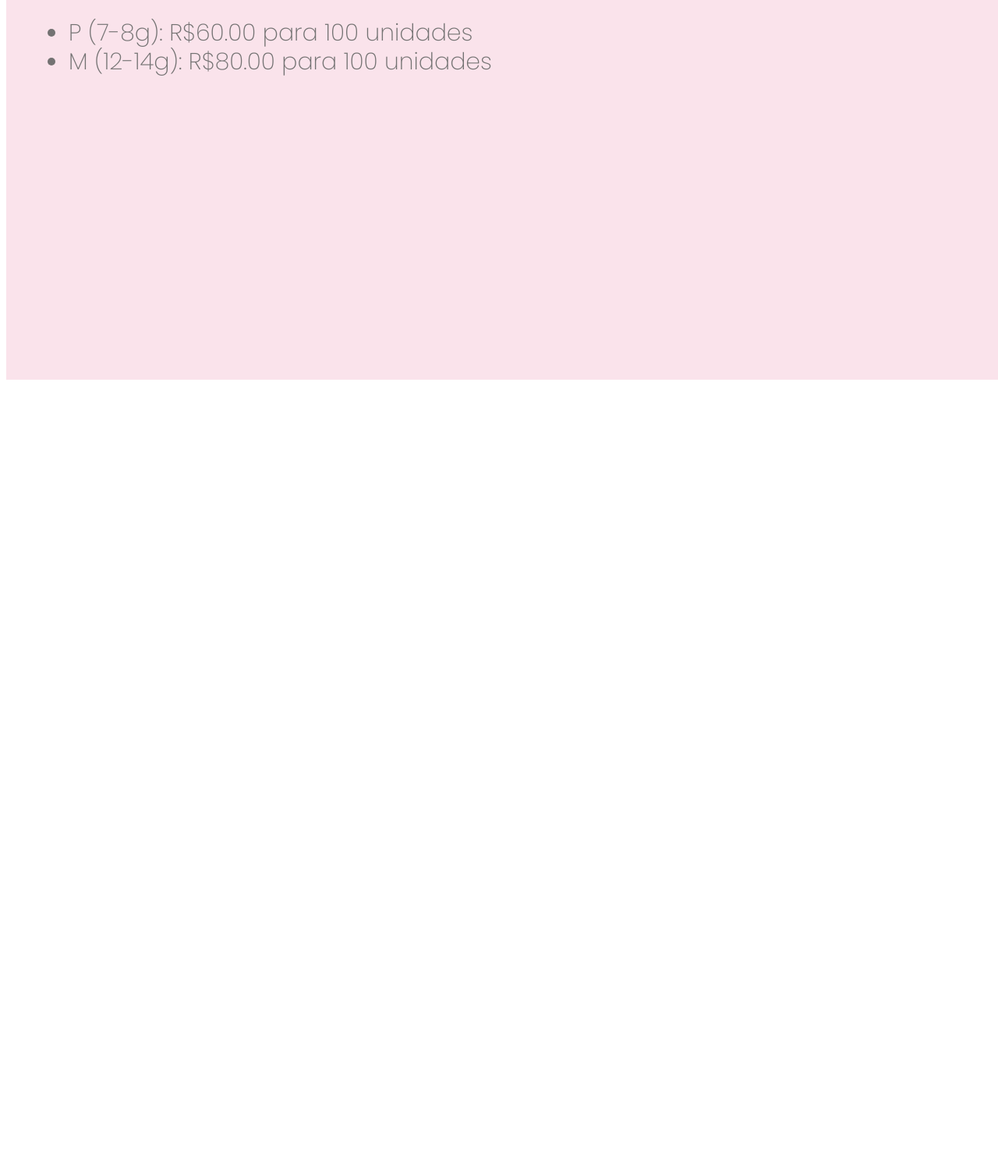
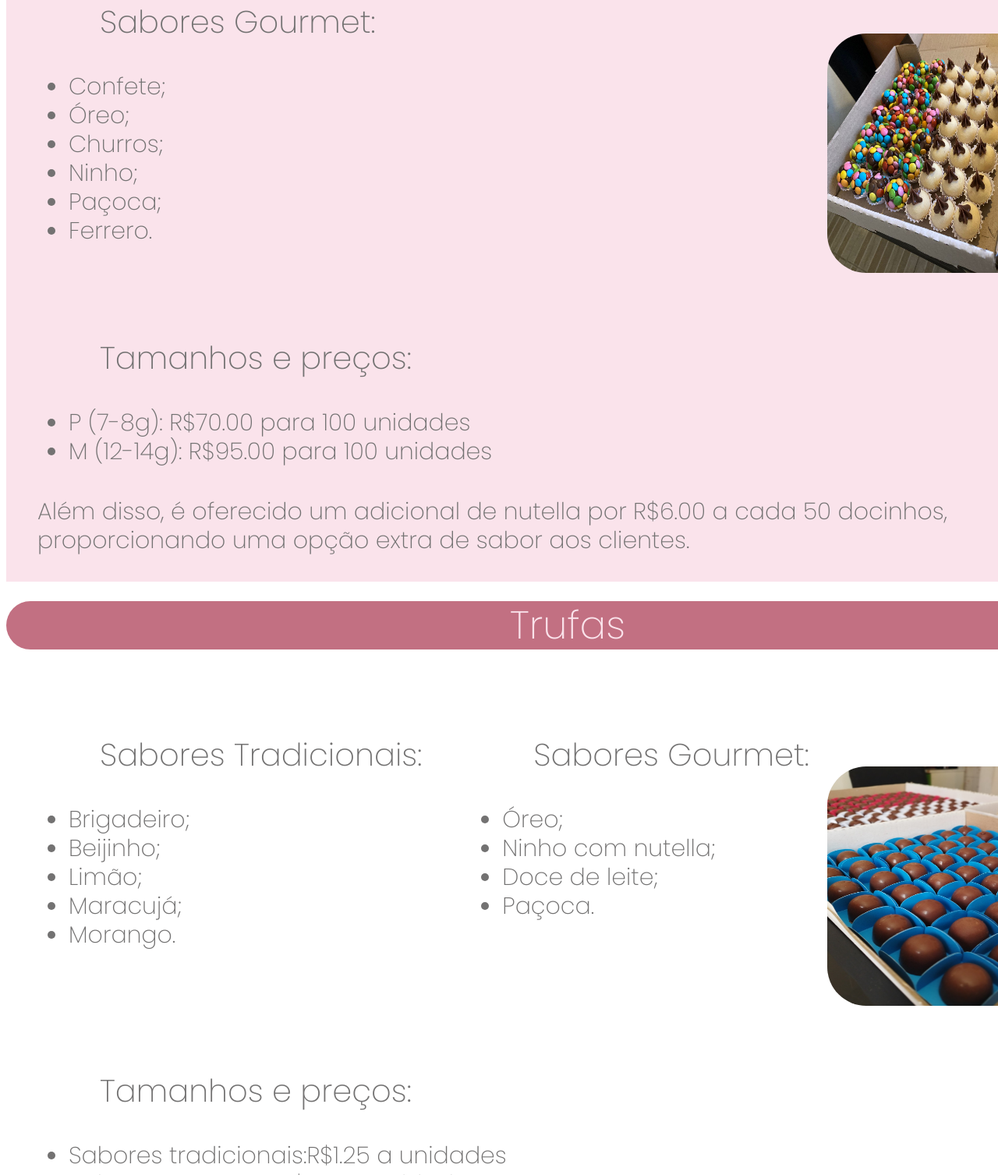
Before and after one commit to suassunasaulo/doceria, a plain HTML site: page pages/Catalogo.html in a window 1280 px wide. Shown: the part 1293-2800 px from the top of the page at 78% size. Before the commit the page ends 1788 px from the top, so only its background shows below. Drawn offline with Linux system fonts and the light colour scheme.

Commit message:
Continuação do catálogo

```diff
--- a/estilo/Catalogo.css
+++ b/estilo/Catalogo.css
@@ -1,4 +1,5 @@
 @import url('https://fonts.googleapis.com/css2?family=Poppins:wght@200&display=swap');
+
 .Cabecalho {
     display: flex;
     align-items: center;
@@ -44,16 +45,16 @@
     padding: 10px;
     /* Adicione padding para espaçamento interno */
     text-decoration: none;
-    color:#737272;
+    color: #737272;
 }
 
-.titulo{
+.titulo {
     width: 1440px;
     height: 115px;
     background-color: #FAE3EB;
 }
 
-.titulo h1{
+.titulo h1 {
     font-family: 'Poppins';
     font-size: 60px;
     color: #83545f;
@@ -67,14 +68,14 @@
 
 }
 
-.D_festa{
+.D_festa {
     width: 1440px;
-    height: 1391px;
+    height: 1650px;
     background-color: #FAE3EB;
 
 }
 
-.D_festa div{
+.fundo1 {
     width: 1440px;
     height: 62px;
     background-color: #C27082;
@@ -85,7 +86,7 @@
     align-items: center;
 }
 
-.D_festa h2{
+.D_festa h2 {
     font-family: 'Poppins';
     font-style: normal;
     font-weight: 400;
@@ -97,7 +98,16 @@
     color: #FAE3EB;
 }
 
-.D_festa h3{
+.container {
+
+    display: flex;
+    justify-content: space-between;
+    align-items: start;
+}
+
+
+
+.lista h3 {
     font-family: 'Poppins';
     font-style: normal;
     font-weight: 275;
@@ -109,7 +119,7 @@
     margin-left: 40px;
 }
 
-.lista{
+.lista {
     font-family: 'Poppins';
     font-style: normal;
     font-weight: 275;
@@ -120,10 +130,81 @@
 }
 
 
+.img_pedido1 img {
 
-.D_festa img{
     width: 307px;
     height: 307px;
     border-radius: 50px;
+    margin-top: 150px;
+    margin-right: 80px;
 
 }
+
+.img_pedido2 img {
+
+    width: 307px;
+    height: 307px;
+    border-radius: 50px;
+    margin-top: 150px;
+    margin-right: 80px;
+
+}
+
+.D_festa h4 {
+    font-family: 'Poppins';
+    font-style: normal;
+    font-weight: 275;
+    font-size: 30px;
+    line-height: 37px;
+    margin-left: 40px;
+    color: #737272;
+}
+
+.Trufas {
+    width: 1440px;
+    height: 900px;
+    background: #FFFFFF;
+}
+
+.Trufas h2 {
+    font-family: 'Poppins';
+    font-style: normal;
+    font-weight: 400;
+    font-size: 50px;
+    line-height: 90px;
+    display: flex;
+    align-items: center;
+    text-align: center;
+    color: #FAE3EB;
+}
+
+.fundo2 {
+    width: 1440px;
+    height: 62px;
+    background-color: #C27082;
+    border-radius: 50px;
+    text-align: center;
+    display: flex;
+    justify-content: center;
+    align-items: center;
+    margin-top: 25px;
+}
+
+.Copinhos {
+    width: 1440px;
+    height: 900px;
+    background: #FAE3EB;
+
+}
+
+.Copinhos h2 {
+    font-family: 'Poppins';
+    font-style: normal;
+    font-weight: 400;
+    font-size: 50px;
+    line-height: 90px;
+    display: flex;
+    align-items: center;
+    text-align: center;
+    color: #FAE3EB;
+}
--- a/pages/Catalogo.html
+++ b/pages/Catalogo.html
@@ -28,25 +28,131 @@
   </div>
 
   <section class="D_festa">
-    <div>
+    <div class="fundo1">
       <h2>Docinhos de festa</h2>
     </div>
-    <h3>Sabores Tradicionais:</h3>
+
+    <div class="container">
+
 
       <ul class="lista">
+        <h3>Sabores Tradicionais:</h3>
         <li>Brigadeiro;</li>
         <li>Beijinho;</li>
         <li>Cajuzinho;</li>
         <li>Brigadeiro com coco;</li>
         <li>Morango.</li>
       </ul>
-      <img src="../assets/img/Doces_festa_tradicional.jpg">
+      <div class="img_pedido1">
+        <img src="../assets/img/Doces_festa_tradicional.jpg">
+      </div>
+    </div>
 
-    <h3>Tamanhos e preços:</h3>
     <ul class="lista">
+      <h3>Tamanhos e preços:</h3>
       <li>P (7-8g): R$60.00 para 100 unidades</li>
       <li>M (12-14g): R$80.00 para 100 unidades</li>
     </ul>
+    <div class="container">
+      <ul class="lista">
+        <h3>Sabores Gourmet:</h3>
+        <li>Confete;</li>
+        <li>Óreo;</li>
+        <li>Churros;</li>
+        <li>Ninho;</li>
+        <li>Paçoca;</li>
+        <li>Ferrero.</li>
+      </ul>
+      <div class="img_pedido2">
+        <img src="../assets/img/Doces_festa_gourmet2.jpg">
+      </div>
+    </div>
+
+    <ul class="lista">
+      <h3>Tamanhos e preços:</h3>
+      <li>P (7-8g): R$70.00 para 100 unidades</li>
+      <li>M (12-14g): R$95.00 para 100 unidades</li>
+    </ul>
+    <h4>Além disso, é oferecido um adicional de nutella por R$6.00 a cada 50 docinhos,<br>
+      proporcionando uma opção extra de sabor aos clientes.</h4>
+  </section>
+
+  <section class="Trufas">
+    <div class="fundo2">
+      <h2>Trufas</h2>
+    </div>
+
+    <div class="container">
+
+
+      <ul class="lista">
+        <h3>Sabores Tradicionais:</h3>
+        <li>Brigadeiro;</li>
+        <li>Beijinho;</li>
+        <li>Limão;</li>
+        <li>Maracujá;</li>
+        <li>Morango.</li>
+      </ul>
+
+      <ul class="lista">
+        <h3>Sabores Gourmet:</h3>
+        <li>Óreo;</li>
+        <li>Ninho com nutella;</li>
+        <li>Doce de leite;</li>
+        <li>Paçoca.</li>
+      </ul>
+
+
+      <div class="img_pedido1">
+        <img src="../assets/img/Trufas.jpg">
+      </div>
+    </div>
+
+    <ul class="lista">
+      <h3>Tamanhos e preços:</h3>
+      <li>Sabores tradicionais:R$1.25 a unidades</li>
+      <li>Sabores gourmet: R$1.50 a unidades</li>
+    </ul>
+
+  </section>
+
+  <section class="Copinhos">
+    <div class="fundo2">
+      <h2>Copinhos</h2>
+    </div>
+
+    <div class="container">
+
+
+      <ul class="lista">
+        <h3>Sabores Tradicionais:</h3>
+        <li>Brigadeiro;</li>
+        <li>Beijinho;</li>
+        <li>Limão;</li>
+        <li>Maracujá;</li>
+        <li>Morango.</li>
+      </ul>
+
+      <ul class="lista">
+        <h3>Sabores Gourmet:</h3>
+        <li>Óreo;</li>
+        <li>Ninho com nutella;</li>
+        <li>Doce de leite;</li>
+        <li>Paçoca.</li>
+      </ul>
+
+
+      <div class="img_pedido1">
+        <img src="../assets/img/Copinho_tradicional.jpg">
+      </div>
+    </div>
+
+    <ul class="lista">
+      <h3>Tamanhos e preços:</h3>
+      <li>Sabores tradicionais:R$1.25 a unidades</li>
+      <li>Sabores gourmet: R$1.50 a unidades</li>
+    </ul>
+
   </section>
 
 </body>
```
